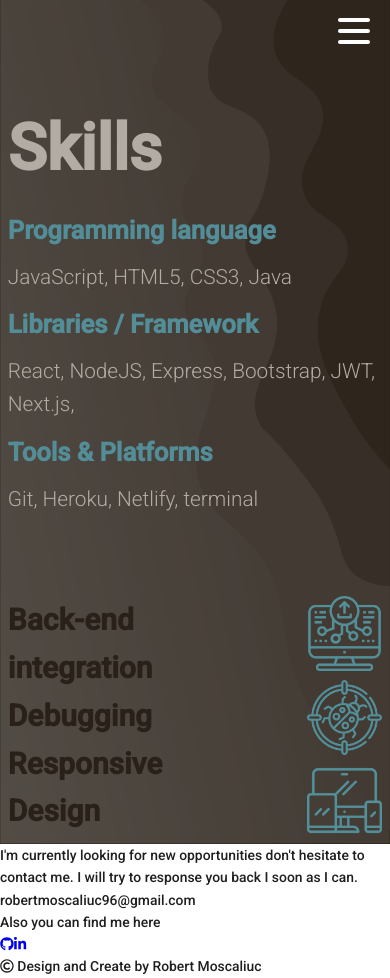
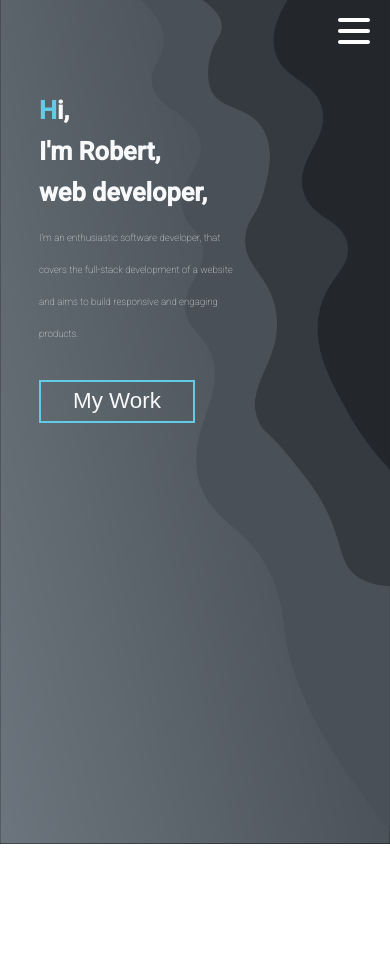
Before and after one commit to robertmoscaliuc96/Portfolio, a Next.js app: page /test in a window 390 px wide. After the commit the page ends 844 px from the top, so only its background shows below. Built offline with nearby package versions, Linux system fonts and the light colour scheme; some icons are missing.

Commit message:
landing page

```diff
--- a/components/layout/Navbar.js
+++ b/components/layout/Navbar.js
@@ -3,6 +3,7 @@ import Burger from './Burger'
 
 const Navbar = () =>(
     <nav className="navbar-class">
+
         <Burger/>
 
 </nav>
--- a/components/layout/RightNav.js
+++ b/components/layout/RightNav.js
@@ -8,14 +8,15 @@ import HeadInner from './Head'
 const Ul = styled.ul`
 
 
-
   @media (max-width: 968px) {
       ul{
       flex-flow: column nowrap;
       padding-top:5rem;
       font-size:1.4rem;
+      position: relative;
       justify-content:center;
       align-items:center;
+      z-index: 1;
 
       }
 
--- a/pages/test.js
+++ b/pages/test.js
@@ -3,9 +3,10 @@ import Footer from '../components/layout/Footer'
 import Head from 'next/head'
 import Link from 'next/link';
 import Headinner from '../components/layout/Head'
+import { Fragment } from 'react';
 
 const Test = () =>(
-      <div>
+      <Fragment>
 
         <Head>
         <title>Robert</title>
@@ -14,49 +15,26 @@ const Test = () =>(
         </Head>
 
         <Navbar/>
-            <div className="home-image">
-                <div className="dark-overlay">
-                <div className="about-inner">
-                    <div className="language">
-                        <h1>Skills</h1>
-                        <h3>Programming language</h3>
-                        <p> JavaScript, HTML5, CSS3, Java</p>
-                        <h3>Libraries / Framework</h3>
-                        <p> React, NodeJS, Express, Bootstrap, JWT, Next.js, </p>
-                        <h3>Tools & Platforms</h3>
-                        <p> Git, Heroku, Netlify, terminal</p>
-                    </div>
-                    <div className="skills">
-                        <div className="skills-info">
-                            <h3>Back-end integration</h3>
-                            <h3>Debugging</h3>
-                            <h3>Responsive Design</h3>
-                            <h3>Api integration</h3>
+        <div className="home-image">
+                    <div className="test-inner">
+                        <div className="home-text">
+                            <p className="large">Hi,</p>
+                            <p className="large-name">I'm Robert,</p>
+                            <p className="large-name">web developer,</p>
+                            <p className="paragraph">I'm an enthusiastic software developer, that covers the full-stack development of a website and aims to build responsive and engaging products.</p>
+                            <div className="button-div">
+                                <Link href="/work"><button className="work-button">My Work</button></Link>
+                            </div>
+
                         </div>
-                        <div className="skill-icon">
-                            <img src="/backend.png" alt="my image" className="img-about"/>
-                            <img src="/bug.png" alt="my image" className="img-about"/>
-                            <img src="/responsive.png" alt="my image" className="img-about"/>
-                            <img src="/api.png" alt="my image" className="img-about"/>
+                        <div className="large-logo">
+                            <img src="/r30degree.svg" alt=".robert"  className="big-logo"/>
                         </div>
-
                     </div>
 
 
-                </div>
-                </div>
             </div>
-            <div className="home-image2">
-                <div className="dark-overlay"></div>
-            </div>
-            <div className="home-image3">
-            <div className="dark-overlay"></div>
-            </div>
-            <div className="space-about">
-
-                </div>
-        <Footer/>
-    </div>
+    </Fragment>
     );
 
 export default Test;
--- a/style/index.css
+++ b/style/index.css
@@ -51,7 +51,7 @@
 
 /* Utilities */
 .large, .large-name{
-  font-size:calc(25px + 3vw);
+  font-size: calc(25px + 3vw);
   font-weight: bold;
   line-height: 1;
   margin-bottom: 1rem;
@@ -78,16 +78,14 @@
   overflow: hidden;
 }
 .home-image{
-  position: relative;
+  position: absolute;
   background: url('../public/background5.png') no-repeat center top/cover;
   width: 100%;
   height: 100vh;
   margin: auto;
-  padding: 0% 10%;
   overflow-x: auto;
+  }
 
-
-  }
 
 /* NavBar */
 
@@ -99,7 +97,7 @@
   z-index: 1;
   height: 100vh;
   background-color: var(--dark-color);
-  margin-bottom: 0rem;
+
 }
 
 .nav-list{
@@ -127,7 +125,7 @@
   flex-flow: column nowrap;
   justify-content: space-between;
   align-items: center;
-  font-size: 1.1vw;
+  font-size: 1.6rem;
   margin-bottom: 1rem;
   transition-duration: 300ms;
 }
@@ -162,20 +160,17 @@
 
 
 .home-inner{
-    display:grid;
-    grid-template-columns: repeat(2, 1fr);
-    position: fixed;
-    justify-content: center;
-    align-items: center;
+    display:flex;
+    flex-flow: row nowrap;
+    position: relative;
     line-height: 3rem;
+
 }
 .home-text{
-  margin: auto;
-  padding-top: 40%;
+  padding: 20% 10%;
   color: var(--text-color);
-  width: 80%;
+  width: 70%;
   transition-duration: 300ms;
-
   animation: text 1s 1;
   -webkit-animation: para 2s 1;
 }
@@ -189,8 +184,9 @@
 }
 
 .large-logo{
-  width: 100%;
-  height: 40vw;
+  padding-top: 0;
+  width: 70%;
+  height: 1vw;
   animation: logo 2s 1;
   -webkit-animation: logo 3s 1;
   transition-duration: 1000ms;
@@ -201,11 +197,11 @@
 }
 
 .button-div{
-  padding: 1.2rem 0rem;
+  padding: 1.5rem 0rem;
 }
 .work-button{
   align-items: center;
-  font-size: 1.1rem;
+  font-size: 1.5rem;
   font-weight: 500;
   background-color: transparent;
   color: var(--diff-color);
@@ -538,60 +534,6 @@
 
 /* Media */
 
-@media (max-width: 1150px){
-
-  /* Work */
-  .project-inner{
-    display: flex;
-    flex-direction: row;
-  }
-
-
-  .home-inner{
-    display: flex;
-    flex-flow: column;
-    justify-content: center;
-    align-items: center;
-  }
-  .card:focus-within~.card, .card:hover~.card {
-    transform: translateX(10px);
-  }
-  .card:hover {
-    transform: translateY(-1rem);
-  }
-  .card:not(:first-child) {
-    margin-left: -10px;
-  }
-
-}
-@media (max-width: 900px){
-
-    .logo{
-      display: none;
-    }
-    /* Navbar */
-    .navbar{
-      position: absolute;
-      padding: inherit;
-    }
-    /* Work */
-    .project-inner{
-      flex-flow: row;
-    }
-
-
-    .about-inner{
-      padding-top: 25%;
-      grid-template-columns: repeat(1,1fr);
-      grid-gap:5rem;
-    }
-
-}
-@media (min-width: 1600px){
-    .project-inner{
-      flex-flow: row;
-    }
-}
 /*
 
  $desktop: 1200px
@@ -601,9 +543,11 @@
 
 */
 @media (min-width: 1600px){
+
   .paragraph{
 
   }
+
 }
 
 @media (min-width: 1024px){
@@ -615,9 +559,54 @@
   .home-image{
     background: url('../public/backgroundResponsive.png') no-repeat center bottom/cover;
   }
+  .navbar{
+    position: relative;
+    flex-flow: row nowrap;
+    x-index: 1;
+    height: 7.8vh;
+  }
+  .nav-list{
+    display: flex;
+    flex-flow: row nowrap;
+    justify-content: center;
+    align-items: center;
+    padding-top: 10%;
+  }
+  .nav-social{
+    padding-top: 20%;
+    display: flex;
+    flex-flow: row nowrap;
+    gap: 2rem;
+  }
+  .line-social{
+      display: none;
+  }
+  .large, .large-name{
+    font-size: 6.5vw;
+  }
+
+  .home-image{
+    height: 100vh;
+  }
+
+  .home-text{
+    padding-top: 25%;
+    font-size: 4;
+    width: 80%;
+  }
+
   .paragraph{
-    padding-right: 20%;
+    padding-right: 10%;
+    font-size: 2.5vw;
   }
+  .button-div{
+    padding: 1.9rem 0rem;
+  }
+  .work-button{
+    font-size: 1.4rem;
+  }
+
+
   .large-logo{
     display: none;
   }
```
Also changed, not shown: style/snippets.css (+59 -0 lines).
